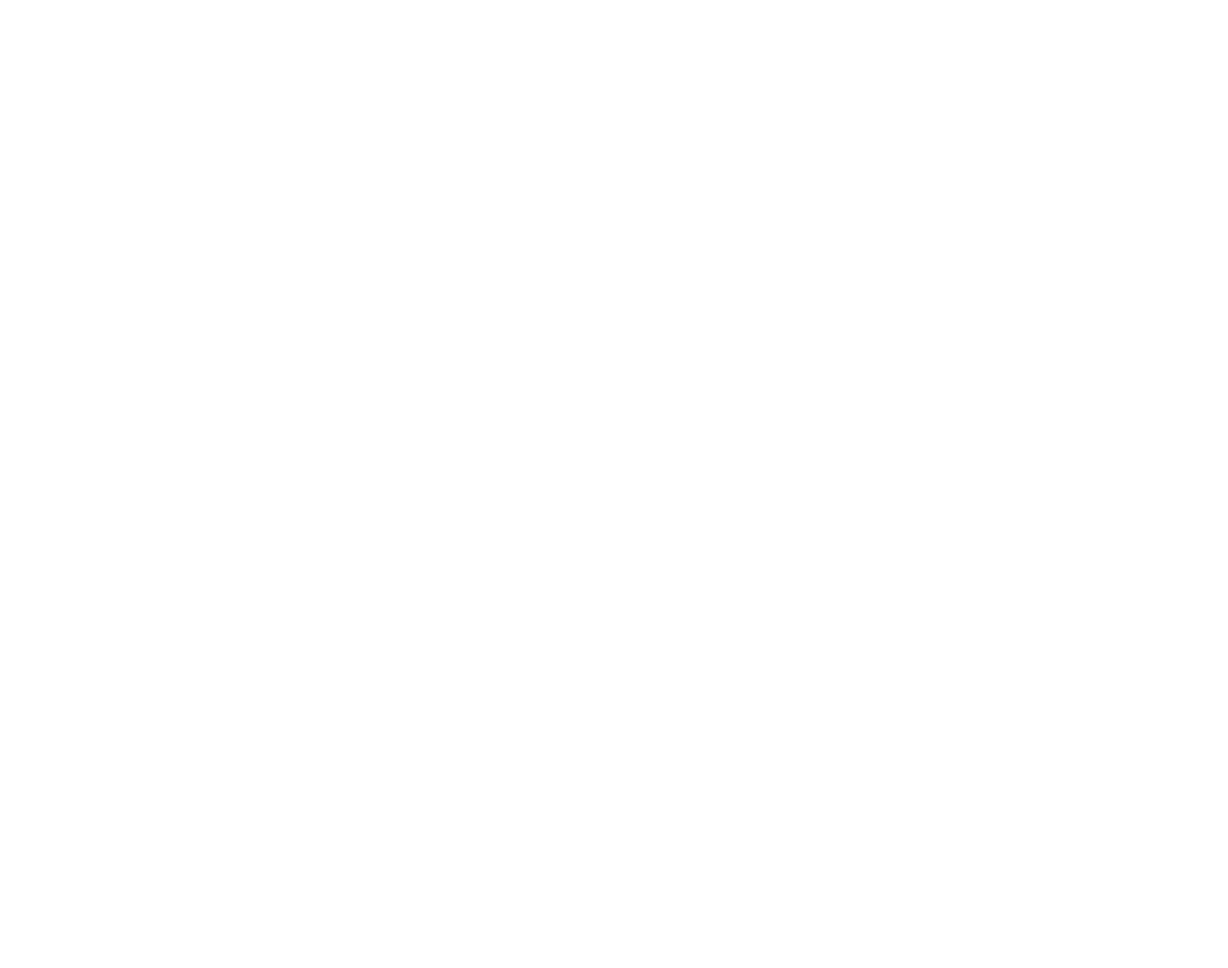
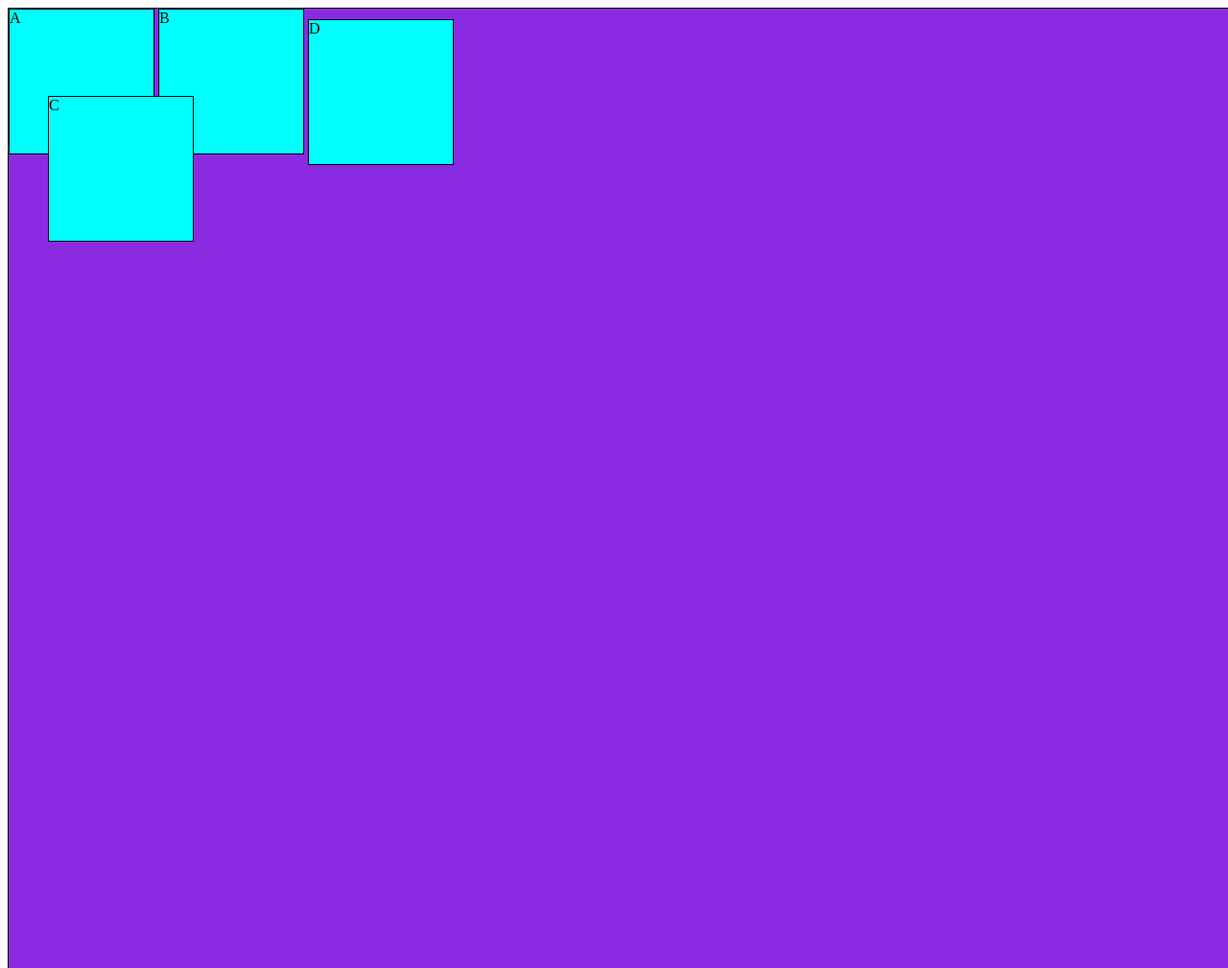
Before and after one commit to yyppsk/Full-Stack-Drills, a plain HTML site: page CSS/Level2/positions.html in a window 1280 px wide. Shown: the top 1009 px of the page at 96% size. Before the commit the page ends 800 px from the top, so only its background shows below. Drawn offline with Linux system fonts and the light colour scheme.

Commit message:
Positions

```diff
--- a/CSS/Level2/positions.css
+++ b/CSS/Level2/positions.css
@@ -0,0 +1,21 @@
+div {
+  width: 150px;
+  display: inline-block;
+  height: 150px;
+  background-color: aqua;
+  border: 1px solid black;
+}
+#box3 {
+  position: absolute;
+  top: 100px;
+  left: 50px;
+}
+#box4 {
+  position: sticky;
+  top: 20px;
+}
+.wrap {
+  height: 1000px;
+  background-color: blueviolet;
+  width: 100vw;
+}
--- a/CSS/Level2/positions.html
+++ b/CSS/Level2/positions.html
@@ -7,5 +7,12 @@
     <title>Document</title>
     <link rel="stylesheet" href="positions.css" />
   </head>
-  <body></body>
+  <body>
+    <div class="wrap">
+      <div class="box" id="box1">A</div>
+      <div class="box" id="box2">B</div>
+      <div class="box" id="box3">C</div>
+      <div class="box" id="box4">D</div>
+    </div>
+  </body>
 </html>
--- a/CSS/Level2/transform.css
+++ b/CSS/Level2/transform.css
@@ -3,6 +3,20 @@
   /* transform: translateX(100px);
   transform: translateY(100px);
   transform: rotate(-45deg);
-  transform: scale(2,10) Scale Axis X or Y by some values; */
-  transform: skew(45deg);
+  transform: scale(2,10) Scale Axis X or Y by some values;
+  transform: skew(20deg);
+  */
 }
+div {
+  background-color: aqua;
+  width: 100px;
+  height: 100px;
+  border: 1px solid black;
+}
+.translated {
+  transform: perspective(10px) translateZ(-10px);
+}
+.scaled {
+  margin-left: 100px;
+  transform: perspective(350px) scaleZ(6) rotateY(30deg);
+}
```
Also changed, not shown: CSS/Level2/transform.html (+3 -1 lines).
